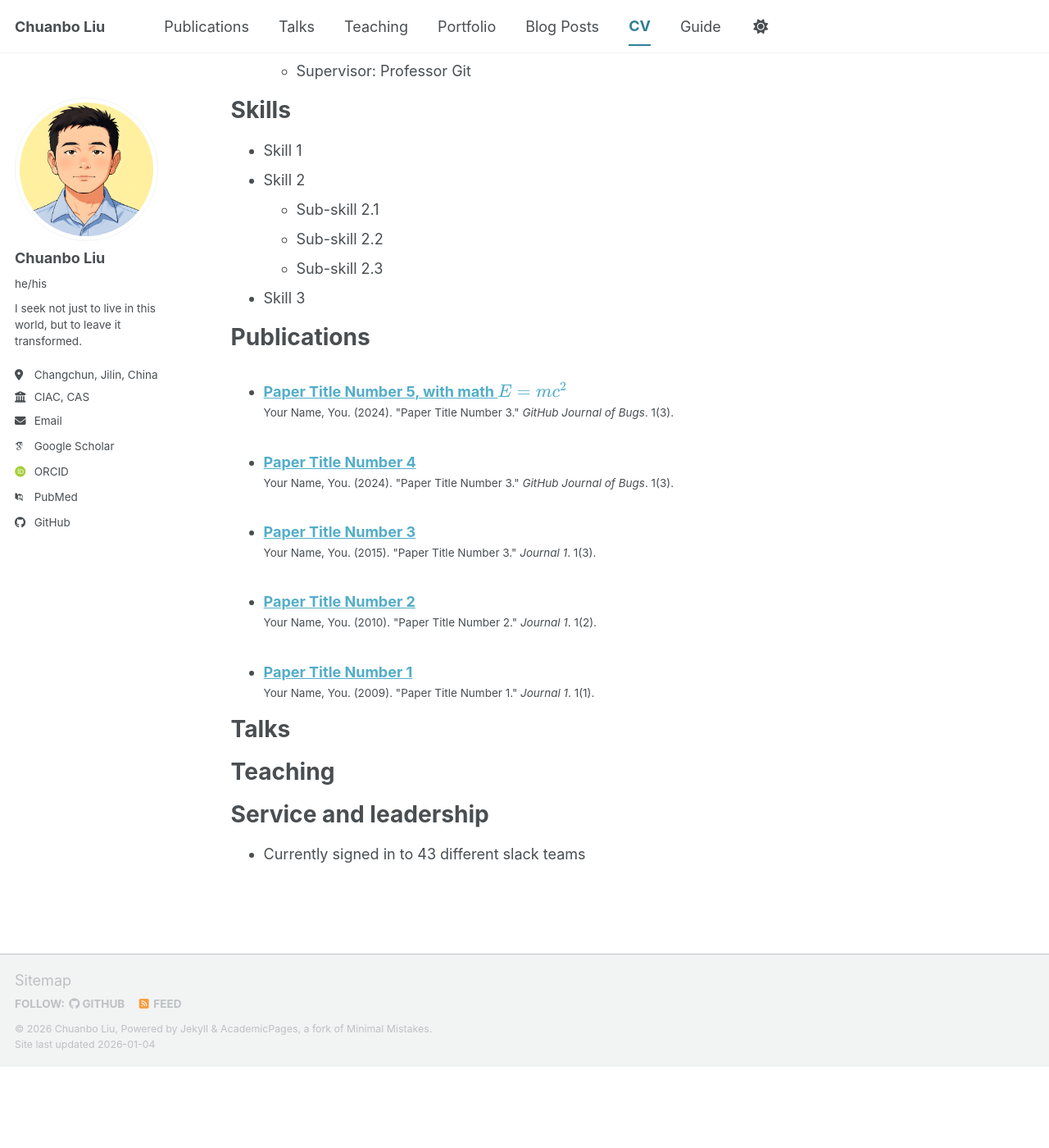
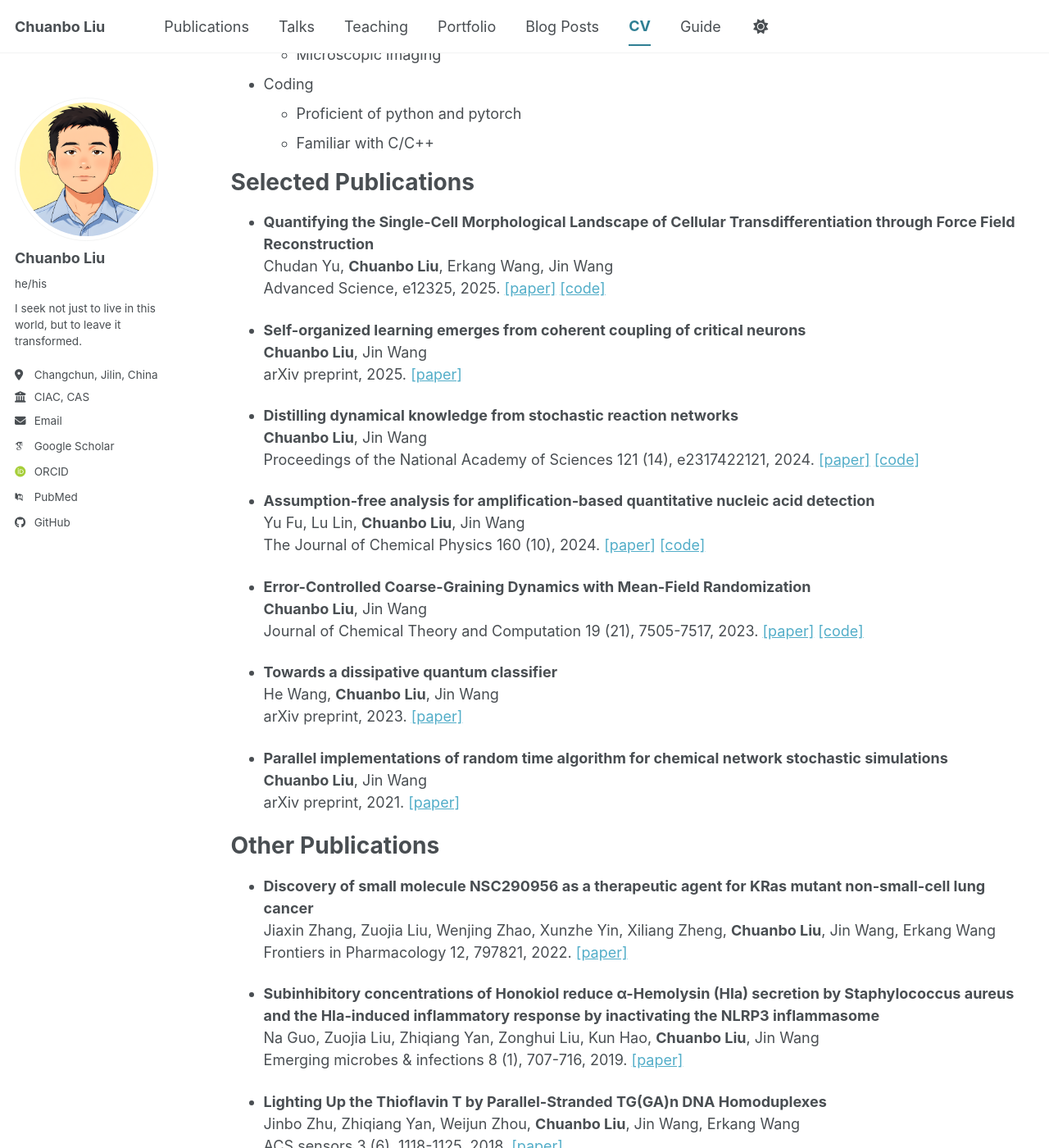
Before and after one commit to cbliu111/cbliu111.github.io, a Jekyll site: the page built from _pages/cv.md, in a window 1280 px wide and 1400 px high, scrolled down 687 px. Shown: the whole window at 82% size. Built offline with Jekyll 4.4.1, drawn with Linux system fonts in a browser that asks for light colours; some web fonts are replaced; a script bundle is joined from its source files by our own code; library files that are not in the unit come from our copies; before the commit the page ends 1988 px from its top, so only the background shows below that; some of the changed text lies outside the part shown.

Commit message:
Update cv.md

```diff
--- a/_pages/cv.md
+++ b/_pages/cv.md
@@ -11,54 +11,161 @@
 
 Education
 ======
-* Ph.D in Version Control Theory, GitHub University, 2018 (expected)
-* M.S. in Jekyll, GitHub University, 2014
-* B.S. in GitHub, GitHub University, 2012
+* Ph.D in Analytical chemistry, University of Chinese Academy of Sciences, 2017
+* M.S. in Theoretical physics, Northeast Normal University, 2013
+* B.S. in Physics, Northeast Normal University, 2010
 
 Work experience
 ======
-* Spring 2024: Academic Pages Collaborator
-  * GitHub University
-  * Duties includes: Updates and improvements to template
-  * Supervisor: The Users
-
-* Fall 2015: Research Assistant
-  * GitHub University
-  * Duties included: Merging pull requests
-  * Supervisor: Professor Hub
-
-* Summer 2015: Research Assistant
-  * GitHub University
-  * Duties included: Tagging issues
-  * Supervisor: Professor Git
+* Fall 2017: Research Assistant
+  * Changchun Institute of Applied Chemistry, Chinese Academy of Sciences
+  * Duties included: biological experiments, single-cell data analysis, theoretical studies of cells, brains and deep neural networks
+  * Supervisor: Professor Jin Wang, Professor Erkang Wang
 
 Skills
 ======
-* Skill 1
-* Skill 2
-  * Sub-skill 2.1
-  * Sub-skill 2.2
-  * Sub-skill 2.3
-* Skill 3
+* Wet Experiment
+  * Protein purification
+  * Cell incubation
+  * Genetic modification of bacteria/yeast cells
+  * Microscopic imaging
+* Coding
+  * Proficient of python and pytorch
+  * Familiar with C/C++
 
-Publications
+Selected Publications
 ======
-  <ul>{% for post in site.publications reversed %}
-    {% include archive-single-cv.html %}
-  {% endfor %}</ul>
+<ul>
+<li>
+<p><strong>Quantifying the Single‐Cell Morphological Landscape of Cellular Transdifferentiation through Force Field Reconstruction</strong><br>
+Chudan Yu, <strong>Chuanbo Liu</strong>, Erkang Wang, Jin Wang<br>
+Advanced Science, e12325, 2025.
+<a href="https://advanced.onlinelibrary.wiley.com/doi/full/10.1002/advs.202512325">[paper]</a>
+<a href="https://github.com/cbliu111/sparse-ffr">[code]</a></p>
+</li>
+<li>
+<p><strong>Self-organized learning emerges from coherent coupling of critical neurons</strong><br>
+<strong>Chuanbo Liu</strong>, Jin Wang<br>
+arXiv preprint, 2025.
+<a href="https://arxiv.org/abs/2509.00107">[paper]</a></p>
+</li>
+<li>
+<p><strong>Distilling dynamical knowledge from stochastic reaction networks</strong><br>
+<strong>Chuanbo Liu</strong>, Jin Wang<br>
+Proceedings of the National Academy of Sciences 121 (14), e2317422121, 2024.
+<a href="https://www.pnas.org/doi/abs/10.1073/pnas.2317422121">[paper]</a>
+<a href="https://github.com/cbliu111/met">[code]</a></p>
+</li>
+<li>
+<p><strong>Assumption-free analysis for amplification-based quantitative nucleic acid detection</strong><br>
+Yu Fu, Lu Lin, <strong>Chuanbo Liu</strong>, Jin Wang<br>
+The Journal of Chemical Physics 160 (10), 2024.
+<a href="https://pubs.aip.org/aip/jcp/article-abstract/160/10/104111/3271366/Assumption-free-analysis-for-amplification-based?redirectedFrom=fulltext">[paper]</a>
+<a href="https://github.com/cbliu111/AF-QPCR">[code]</a></p>
+</li>
+<li>
+<p><strong>Error-Controlled Coarse-Graining Dynamics with Mean-Field Randomization</strong><br>
+<strong>Chuanbo Liu</strong>, Jin Wang<br>
+Journal of Chemical Theory and Computation 19 (21), 7505-7517, 2023.
+<a href="https://pubs.acs.org/doi/abs/10.1021/acs.jctc.3c00470">[paper]</a>
+<a href="https://github.com/cbliu111/stoch_mean_field">[code]</a></p>
+</li>
+<li>
+<p><strong>Towards a dissipative quantum classifier</strong><br>
+He Wang, <strong>Chuanbo Liu</strong>, Jin Wang<br>
+arXiv preprint, 2023.
+<a href="https://arxiv.org/abs/2310.10254">[paper]</a></p>
+</li>
+<li>
+<p><strong>Parallel implementations of random time algorithm for chemical network stochastic simulations</strong><br>
+<strong>Chuanbo Liu</strong>, Jin Wang<br>
+arXiv preprint, 2021.
+<a href="https://arxiv.org/pdf/2103.00405">[paper]</a></p>
+</li>
+</ul>
 
-Talks
+Other Publications
 ======
-  <ul>{% for post in site.talks reversed %}
-    {% include archive-single-talk-cv.html  %}
-  {% endfor %}</ul>
+<ul>
+<li>
+<p><strong>Discovery of small molecule NSC290956 as a therapeutic agent for KRas mutant non-small-cell lung cancer</strong><br>
+Jiaxin Zhang, Zuojia Liu, Wenjing Zhao, Xunzhe Yin, Xiliang Zheng, <strong>Chuanbo Liu</strong>, Jin Wang, Erkang Wang<br>
+Frontiers in Pharmacology 12, 797821, 2022.
+<a href="https://www.frontiersin.org/journals/pharmacology/articles/10.3389/fphar.2021.797821/full">[paper]</a></p>
+</li>
+<li>
+<p><strong>Subinhibitory concentrations of Honokiol reduce α-Hemolysin (Hla) secretion by Staphylococcus aureus and the Hla-induced inflammatory response by inactivating the NLRP3 inflammasome</strong><br>
+Na Guo, Zuojia Liu, Zhiqiang Yan, Zonghui Liu, Kun Hao, <strong>Chuanbo Liu</strong>, Jin Wang<br>
+Emerging microbes & infections 8 (1), 707-716, 2019.
+<a href="https://www.tandfonline.com/doi/full/10.1080/22221751.2019.1617643">[paper]</a></p>
+</li>
+<li>
+<p><strong>Lighting Up the Thioflavin T by Parallel-Stranded TG(GA)n DNA Homoduplexes</strong><br>
+Jinbo Zhu, Zhiqiang Yan, Weijun Zhou, <strong>Chuanbo Liu</strong>, Jin Wang, Erkang Wang<br>
+ACS sensors 3 (6), 1118-1125, 2018.
+<a href="https://pubs.acs.org/doi/abs/10.1021/acssensors.8b00141">[paper]</a></p>
+</li>
+<li>
+<p><strong>Solvent effect on FRET spectroscopic ruler</strong><br>
+Songyuan Qu, <strong>Chuanbo Liu</strong>, Qiong Liu, Wei Wu, Baoji Du, Jin Wang<br>
+The Journal of Chemical Physics 148 (12), 2018.
+<a href="https://pubs.aip.org/aip/jcp/article/148/12/123331/1024072">[paper]</a></p>
+</li>
+<li>
+<p><strong>Electrostatic forces govern the binding mechanism of intrinsically disordered histone chaperones</strong><br>
+<strong>Chuanbo Liu</strong>, Tianshu Wang, Yawen Bai, Jin Wang<br>
+PLoS One 12 (5), e0178405, 2017.
+<a href="https://journals.plos.org/plosone/article?id=10.1371/journal.pone.0178405">[paper]</a></p>
+</li>
+<li>
+<p><strong>Uncovering the molecular and physiological processes of anticancer leads binding human serum albumin: A physical insight into drug efficacy</strong><br>
+<strong>Chuanbo Liu</strong>, Tianshu Wang, Yawen Bai, Jin Wang<br>
+PLoS One 12 (4), e0176208, 2017.
+<a href="https://journals.plos.org/plosone/article?id=10.1371/journal.pone.0176208">[paper]</a></p>
+</li>
+<li>
+<p><strong>Effects of flexibility and electrostatic interactions on the coupled binding–folding mechanisms of Chz.core and H2A.z–H2B</strong><br>
+Xu Shang, Wenting Chu, Xiakun Chu, <strong>Chuanbo Liu</strong>, Liufang Xu, Jin Wang<br>
+Molecular BioSystems 13 (10), 2152-2159, 2017.
+<a href="https://pubs.rsc.org/en/content/articlelanding/2017/mb/c7mb00103g/unauth">[paper]</a></p>
+</li>
+</ul>
 
-Teaching
+Grants
 ======
-  <ul>{% for post in site.teaching reversed %}
-    {% include archive-single-cv.html %}
-  {% endfor %}</ul>
+<ul>
+<li>
+<p><strong>2021.1-2023.12</strong>, the National Natural Science Foundations of China (grant number 32000888)</p>
+</li>
+<li>
+<p><strong>2023.1-2025.12</strong>, Jilin Province Science and Technology Development Plan (grant number 20230101152JC)</p>
+</li>
+<li>
+<p><strong>2022.1-2025.12</strong>, the National Natural Science Foundations of China (grant number 32171245)</p>
+</li>
+</ul>
 
-Service and leadership
+Leading projects
 ======
-* Currently signed in to 43 different slack teams
+<ul>
+<li>
+<p><strong>2021.1-2023.12</strong>, "Single-molecular dynamic study of light modulated genetic circuits"</p>
+</li>
+<li>
+<p><strong>2023.1-2025.12</strong>, "Development of a CRISPR-Based Multichannel Rapid Nucleic Acid Molecular Detection Chip"</p>
+</li>
+<li>
+<p><strong>2022.1-2025.12</strong>, "Exploring the molecular mechanisms of persister cell formation and resuscitation at the single-cell and single-molecule level"</p>
+</li>
+</ul>
+
+Collaborate projects
+======
+<ul>
+<li>
+<p><strong>2023.1-2027.12</strong>, National Natural Science Foundation of China, Key Project, grant number 12234019, "Chromosome/Genome Structural Dynamics in Cell Fate Decision-Making", funding: RMB 2.90 million. </p>
+</li>
+<li>
+<p><strong>2019.1-2020.12</strong>, Chinese Academy of Sciences Scientific Instrument and Equipment R&D Project, grant number YJKYYQ20180038, "Single-molecule testing system for the rate of biochemical reactions in vivo in cells", funding: RMB 2.89 million</p>
+</li>
+</ul>
```
